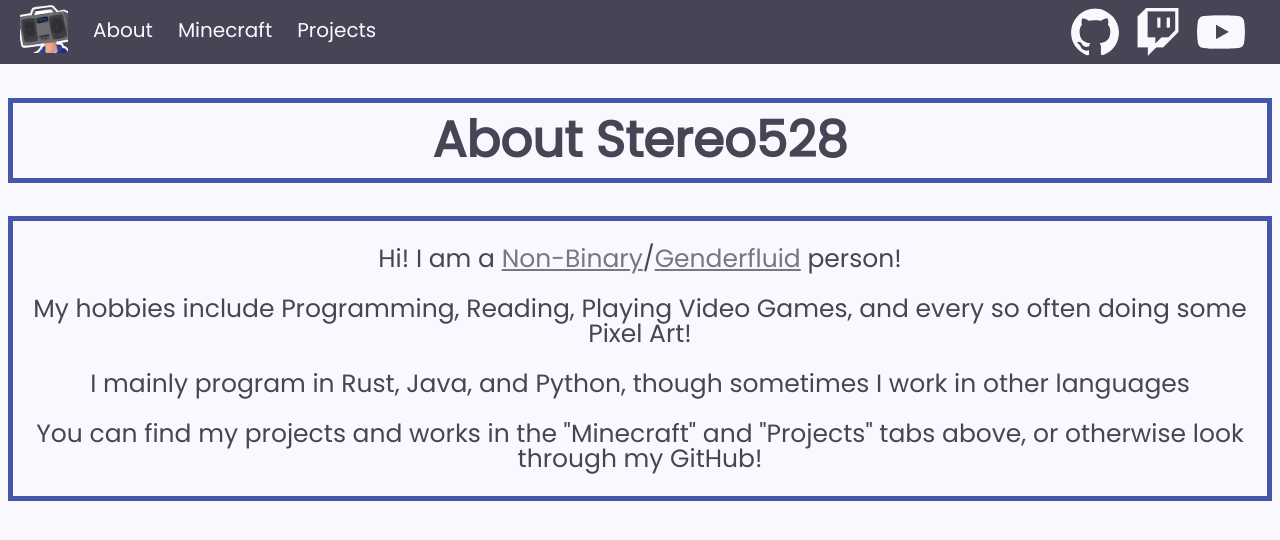
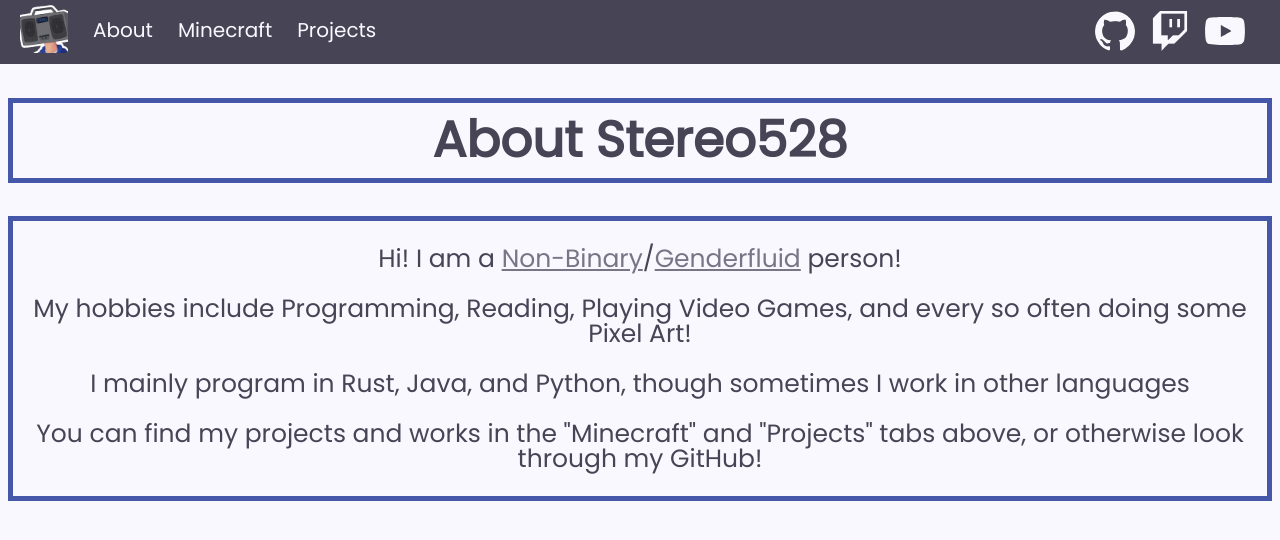
Before and after one commit to Stereo528/WebsiteRewrite, a plain HTML site: page about.html in a window 1280 px wide. Drawn offline with Linux system fonts and the light colour scheme.

Commit message:
CSS Cleanup

```diff
--- a/index.css
+++ b/index.css
@@ -6,7 +6,6 @@
     --dark-color: #474555;
     --gray-color: #777586;
     --accent-color: #4457a9;
-    --generic-gradient: linear-gradient(45deg, rgba(31,50,131,1) 0%, rgba(143,55,137,1) 20%, rgba(214,76,123,1) 40%, rgba(255,123,100,1) 60%, rgba(255,185,87,1) 80%, rgba(249,248,113,1) 100%);
 }
 
 
@@ -60,10 +59,8 @@ body {
 .header-content-right {
     display: flex;
     justify-content: right;
-    align-content: right;
-    align-items: right;
     text-align: center;
-    padding: 7.5px 20px;
+    padding: 11px 20px;
     width: 100%;
 }
 
@@ -75,8 +72,8 @@ body {
 }
 
 .header-content-right img {
-    width: 48px;
-    height: 48px;
+    width: 40px;
+    height: 40px;
     color: var(--light-color);
 }
 
@@ -88,7 +85,6 @@ body {
     border: 5px solid var(--accent-color);
 }
 .page-content {
-    text-align: center;
     line-height: 25px;
     padding: 0 9px;
     border: 5px solid var(--accent-color);
@@ -100,8 +96,6 @@ body {
     display: grid;
     color: var(--dark-color);
     justify-content: center;
-    align-content: center;
-    align-items: center;
     text-align: center;
     font-size: 25px;
 }
```
